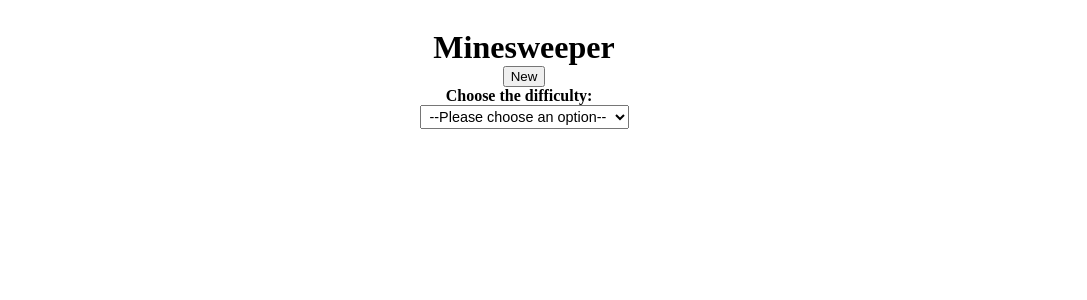
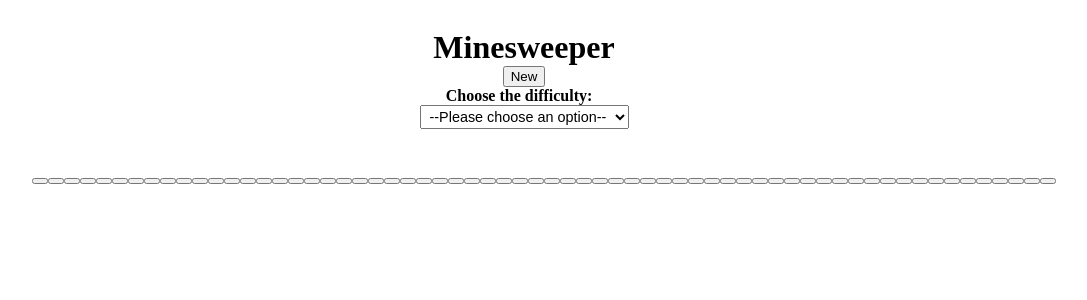
Before and after one commit to Amheisern/Minesweeper, a React (Vite) app: page / in a window 1280 px wide. Shown: the top 300 px of the page, without its empty margins (116-1203 px from the left). Built offline with nearby package versions, Linux system fonts and the light colour scheme.

Commit message:
can click on button with communication with the api ... buttons need to be styled

```diff
--- a/src/App.tsx
+++ b/src/App.tsx
@@ -36,7 +36,7 @@ export function App() {
       return
     }
     // Generate the URL we need
-    const url = `https://minesweeper-api.herokuapp.com/games/${game.id}`
+    const url = `https://minesweeper-api.herokuapp.com/games/${game.id}/check`
     // Make an object to send as JSON
     const body = { row: row, col: col }
     // Make a POST request to make a move
@@ -72,7 +72,7 @@ export function App() {
   return (
     <div>
       <h1>
-        Minesweeper
+        Minesweeper {game.id}
         <button onClick={handleNewGame}>New</button>
         <label htmlFor="difficulty">Choose the difficulty:</label>
         <select name="pain" id="difficulty-select">
@@ -82,7 +82,18 @@ export function App() {
           <option value="hamster">Hard</option>
         </select>
       </h1>
-      <ul></ul>
+      <ul>
+        {game.board.map((row, rowIndex) =>
+          row.map((col, colIndex) => (
+            <button
+              key={colIndex}
+              onClick={() => handleClickCell(rowIndex, colIndex)}
+            >
+              {col}
+            </button>
+          ))
+        )}
+      </ul>
     </div>
   )
 }
```
